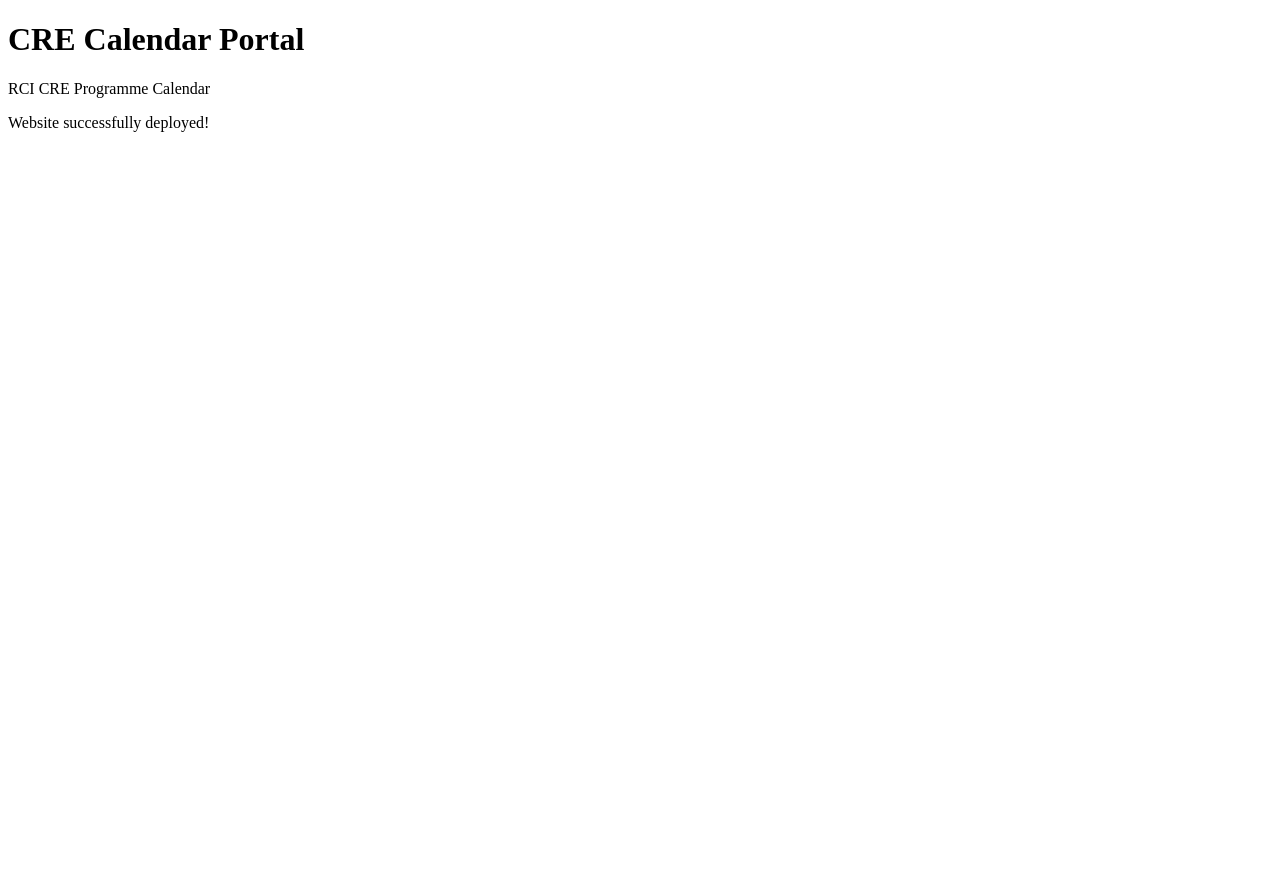
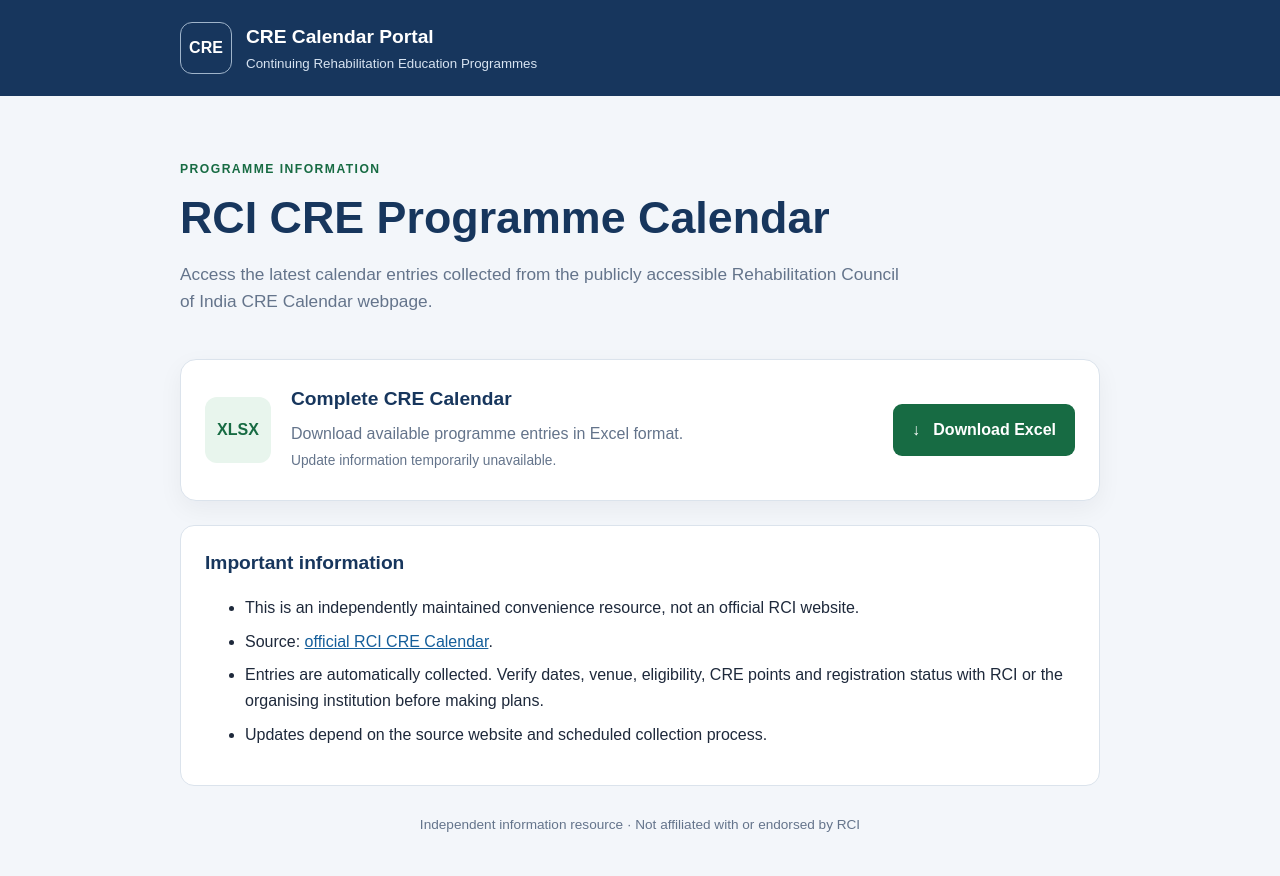
Before and after one commit to anishaugustinek/cre-calendar-portal, a plain HTML site: page docs/index.html in a window 1280 px wide. Before the commit the page ends 800 px from the top, so only its background shows below. Drawn offline with Linux system fonts and the light colour scheme; no server answers.

Commit message:
Add files via upload

```diff
--- a/docs/index.html
+++ b/docs/index.html
@@ -1,12 +1,31 @@
-
-<!DOCTYPE html>
-<html>
+<!doctype html>
+<html lang="en">
 <head>
-    <title>CRE Calendar Portal</title>
+<meta charset="utf-8"><meta name="viewport" content="width=device-width, initial-scale=1">
+<meta name="description" content="Download the latest available RCI CRE programme calendar.">
+<title>CRE Calendar Portal</title><link rel="stylesheet" href="style.css">
 </head>
 <body>
-    <h1>CRE Calendar Portal</h1>
-    <p>RCI CRE Programme Calendar</p>
-    <p>Website successfully deployed!</p>
-</body>
-</html>
+<header><div class="wrap brand"><div class="logo">CRE</div><div><strong>CRE Calendar Portal</strong><small>Continuing Rehabilitation Education Programmes</small></div></div></header>
+<main class="wrap">
+<section class="intro"><p class="eyebrow">PROGRAMME INFORMATION</p><h1>RCI CRE Programme Calendar</h1>
+<p class="lead">Access the latest calendar entries collected from the publicly accessible Rehabilitation Council of India CRE Calendar webpage.</p></section>
+<section class="download">
+<div class="file">XLSX</div><div class="copy"><h2>Complete CRE Calendar</h2><p>Download available programme entries in Excel format.</p><p id="meta" class="meta">Checking the latest published file…</p></div>
+<a class="button" href="downloads/RCI_CRE_Calendar.xlsx" download>↓ &nbsp; Download Excel</a>
+</section>
+<section class="notice"><h2>Important information</h2><ul>
+<li>This is an independently maintained convenience resource, not an official RCI website.</li>
+<li>Source: <a href="https://rciregistration.nic.in/rehabcouncil/CreCalendarnew.jsp" target="_blank" rel="noopener">official RCI CRE Calendar</a>.</li>
+<li>Entries are automatically collected. Verify dates, venue, eligibility, CRE points and registration status with RCI or the organising institution before making plans.</li>
+<li>Updates depend on the source website and scheduled collection process.</li>
+</ul></section>
+<footer>Independent information resource · Not affiliated with or endorsed by RCI</footer>
+</main>
+<script>
+fetch("downloads/metadata.json",{cache:"no-store"}).then(r=>{if(!r.ok)throw Error();return r.json()})
+.then(d=>{const date=d.updated_at?new Date(d.updated_at).toLocaleString():"Not available";
+document.getElementById("meta").textContent=`Last successful update: ${date} · ${d.record_count ?? "?"} records`;})
+.catch(()=>document.getElementById("meta").textContent="Update information temporarily unavailable.");
+</script>
+</body></html>
--- /dev/null
+++ b/docs/style.css
@@ -0,0 +1,13 @@
+*{box-sizing:border-box}body{margin:0;background:#f3f6fa;color:#1e293b;font:16px/1.6 Arial,Helvetica,sans-serif}
+.wrap{width:min(920px,calc(100% - 36px));margin:auto}header{background:#17365d;color:white;padding:22px 0}
+.brand{display:flex;align-items:center;gap:14px}.logo{width:52px;height:52px;border:1px solid #9fb4ca;border-radius:12px;display:grid;place-items:center;font-weight:bold}
+.brand strong{display:block;font-size:1.2rem}.brand small{display:block;color:#d7e3f1}
+.intro{padding:52px 0 26px}.eyebrow{color:#176b43;font-size:.76rem;font-weight:bold;letter-spacing:.12em}
+h1{color:#17365d;font-size:clamp(2rem,5vw,2.8rem);line-height:1.15;margin:8px 0 14px}.lead{max-width:720px;color:#64748b;font-size:1.08rem}
+.download{display:flex;align-items:center;gap:20px;flex-wrap:wrap;background:white;border:1px solid #dbe3ec;border-radius:16px;padding:24px;box-shadow:0 8px 24px #0f172a0d}
+.file{width:66px;height:66px;border-radius:12px;background:#e8f5ed;color:#176b43;display:grid;place-items:center;font-weight:bold}
+.copy{flex:1;min-width:220px}.copy h2,.notice h2{margin:0 0 6px;color:#17365d;font-size:1.2rem}.copy p{margin:4px 0;color:#64748b}.meta{font-size:.86rem}
+.button{background:#176b43;color:white;text-decoration:none;font-weight:bold;padding:13px 19px;border-radius:9px}.button:hover{background:#105332}
+.notice{margin-top:24px;padding:22px 24px;background:white;border:1px solid #dbe3ec;border-radius:14px}.notice li{margin:8px 0}a{color:#155e9a}
+footer{text-align:center;color:#64748b;font-size:.85rem;padding:28px 0 40px}
+@media(max-width:620px){.intro{padding-top:36px}.button{width:100%;text-align:center}}
```
